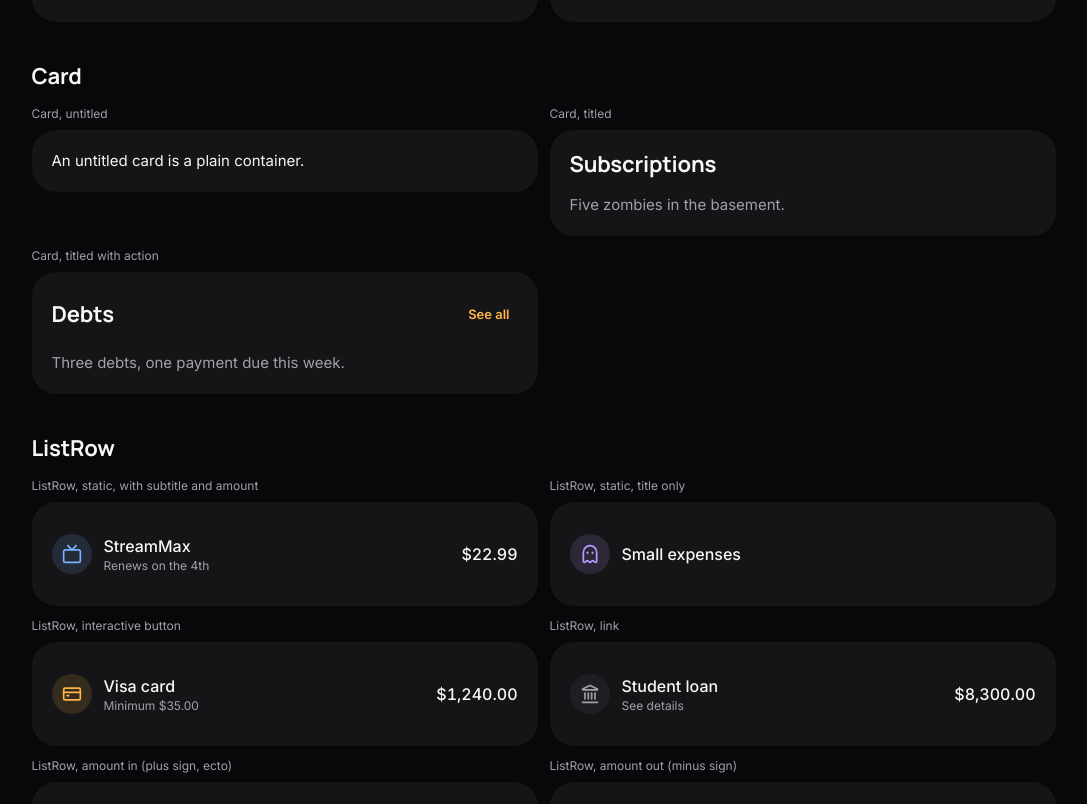
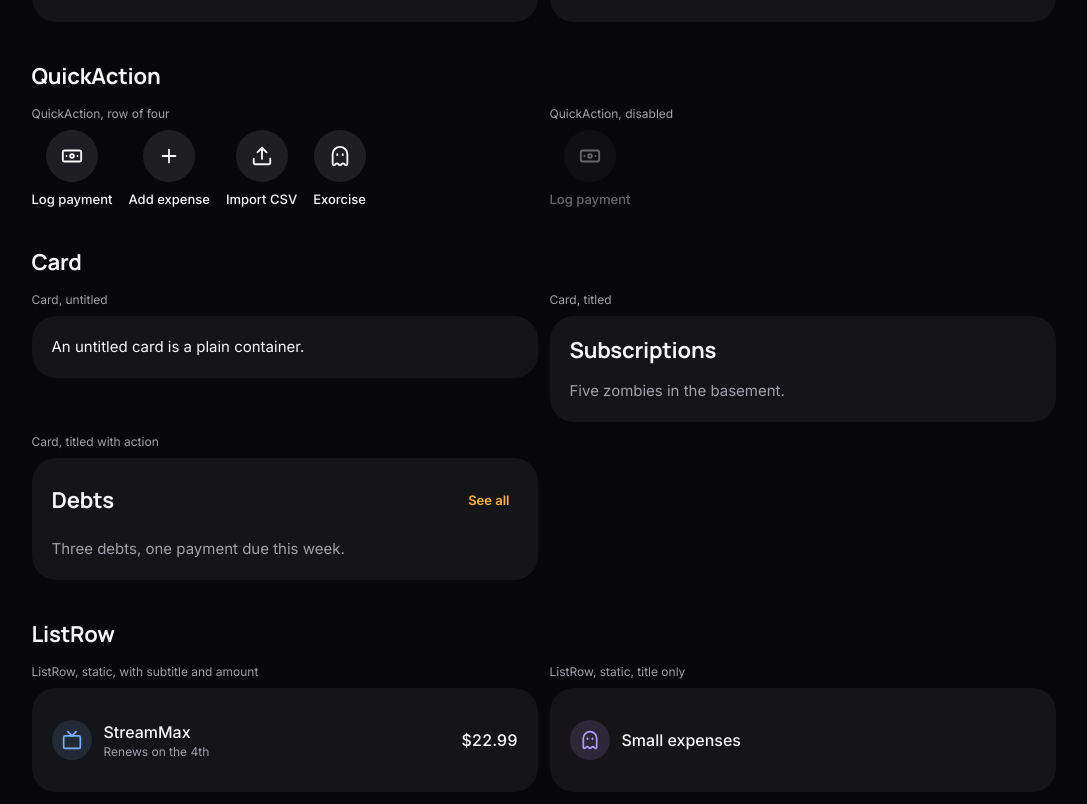
Before and after one commit to loubyl/CashCrypt, a Next.js app: page /styleguide in a window 1280 px wide. Shown: the part 2480-3284 px from the top of the page, without its empty margins (89-1176 px from the left). Built offline with nearby package versions, Linux system fonts and the light colour scheme.

Commit message:
feat(ui): QuickAction

```diff
--- a/src/components/styleguide/StyleguideContent.tsx
+++ b/src/components/styleguide/StyleguideContent.tsx
@@ -3,6 +3,7 @@
 import {
   ArrowDownLeft,
   ArrowUpRight,
+  Banknote,
   Check,
   CreditCard,
   Ghost,
@@ -14,6 +15,7 @@ import {
   Trash2,
   TriangleAlert,
   Tv,
+  Upload,
 } from "lucide-react";
 import { useState, type ReactNode } from "react";
 import { BottomSheet } from "@/components/ui/BottomSheet";
@@ -24,6 +26,7 @@ import { ExorcismActionRow } from "@/components/ui/ExorcismActionRow";
 import { Input } from "@/components/ui/Input";
 import { LightScoreBar } from "@/components/ui/LightScoreBar";
 import { ListRow } from "@/components/ui/ListRow";
+import { QuickAction } from "@/components/ui/QuickAction";
 import { useToast } from "@/components/ui/ToastRegion";
 import type { ToastTone } from "@/lib/utils/toastReducer";
 
@@ -311,6 +314,26 @@ function ButtonSection() {
           </div>
         </div>
       </ShowcaseCard>
+    </>
+  );
+}
+
+function QuickActionSection() {
+  return (
+    <>
+      <CardShowcaseItem label="QuickAction, row of four">
+        <div className="flex flex-wrap items-start gap-4">
+          <QuickAction icon={Banknote} label="Log payment" onClick={noop} />
+          <QuickAction icon={Plus} label="Add expense" onClick={noop} />
+          <QuickAction icon={Upload} label="Import CSV" onClick={noop} />
+          <QuickAction icon={Ghost} label="Exorcise" onClick={noop} />
+        </div>
+      </CardShowcaseItem>
+      <CardShowcaseItem label="QuickAction, disabled">
+        <div className="flex flex-wrap items-start gap-4">
+          <QuickAction icon={Banknote} label="Log payment" onClick={noop} disabled />
+        </div>
+      </CardShowcaseItem>
     </>
   );
 }
@@ -699,6 +722,7 @@ function ExorcismActionRowSection() {
 const SECTIONS: StyleguideSection[] = [
   { id: "tokens", title: "Tokens", render: () => <TokensSection /> },
   { id: "button", title: "Button", render: () => <ButtonSection /> },
+  { id: "quickaction", title: "QuickAction", render: () => <QuickActionSection /> },
   { id: "card", title: "Card", render: () => <CardSection /> },
   { id: "listrow", title: "ListRow", render: () => <ListRowSection /> },
   { id: "chip", title: "Chip", render: () => <ChipSection /> },
--- /dev/null
+++ b/src/components/ui/QuickAction.tsx
@@ -0,0 +1,100 @@
+"use client";
+
+import type { LucideIcon } from "lucide-react";
+import { motion, useAnimationControls, useReducedMotion, type Variants } from "framer-motion";
+import { forwardRef, type ComponentPropsWithoutRef, type MouseEvent } from "react";
+import {
+  PRESS_DURATION_S,
+  PRESS_SCALE,
+  WIGGLE_DEGREES,
+  WIGGLE_DURATION_S,
+  type LayoutClassName,
+} from "./motionTokens";
+
+const ICON_SIZE_PX = 22;
+const ICON_STROKE_WIDTH = 2;
+
+const BASE_CLASSES =
+  "inline-flex min-h-11 min-w-11 shrink-0 select-none flex-col items-center gap-2 bg-transparent font-sans text-label font-medium text-ink " +
+  "outline-none focus-visible:outline-solid focus-visible:outline-2 focus-visible:outline-offset-2 focus-visible:outline-focus " +
+  "disabled:cursor-not-allowed disabled:opacity-40";
+
+const CIRCLE_CLASSES =
+  "inline-flex size-13 items-center justify-center rounded-pill bg-surface-raised text-ink";
+
+const quickActionVariants: Variants = {
+  rest: { scale: 1 },
+  pressed: { scale: PRESS_SCALE, transition: { duration: PRESS_DURATION_S } },
+};
+
+const iconVariants: Variants = {
+  rest: { rotate: 0 },
+  wiggle: {
+    rotate: [0, WIGGLE_DEGREES, -WIGGLE_DEGREES, 0],
+    transition: { duration: WIGGLE_DURATION_S, ease: "linear" },
+  },
+};
+
+// Props that clash between native button handlers and Framer Motion's own.
+type ConflictingNativeProps =
+  | "className"
+  | "type"
+  | "children"
+  | "onDrag"
+  | "onDragStart"
+  | "onDragEnd"
+  | "onAnimationStart";
+
+export type QuickActionProps = Omit<ComponentPropsWithoutRef<"button">, ConflictingNativeProps> & {
+  icon: LucideIcon;
+  /** Visible label, also the accessible name. */
+  label: string;
+  /** Layout utilities only (margin, width, placement). Never colors or spacing. */
+  className?: LayoutClassName;
+};
+
+export const QuickAction = forwardRef<HTMLButtonElement, QuickActionProps>(function QuickAction(
+  { icon: Icon, label, className, disabled, onClick, ...rest },
+  ref,
+) {
+  const reduced = Boolean(useReducedMotion());
+  const iconControls = useAnimationControls();
+
+  const handleClick = (event: MouseEvent<HTMLButtonElement>) => {
+    if (disabled) {
+      event.preventDefault();
+      return;
+    }
+    if (!reduced) {
+      void iconControls.start("wiggle");
+    }
+    onClick?.(event);
+  };
+
+  return (
+    <motion.button
+      ref={ref}
+      type="button"
+      className={`${BASE_CLASSES} ${className ?? ""}`}
+      disabled={disabled}
+      data-reduced-motion={reduced ? "true" : "false"}
+      variants={quickActionVariants}
+      initial="rest"
+      whileTap={reduced || disabled ? undefined : "pressed"}
+      onClick={handleClick}
+      {...rest}
+    >
+      <span className={CIRCLE_CLASSES}>
+        <motion.span
+          className="inline-flex"
+          variants={iconVariants}
+          initial="rest"
+          animate={iconControls}
+        >
+          <Icon size={ICON_SIZE_PX} strokeWidth={ICON_STROKE_WIDTH} aria-hidden="true" />
+        </motion.span>
+      </span>
+      <span>{label}</span>
+    </motion.button>
+  );
+});
```
Also changed, not shown: .kiro/specs/design-system-foundation/tasks.md, .kiro/specs/design-system-foundation/tasks.meta.json, 1 other file (tests, documents, lock files or other folders).
